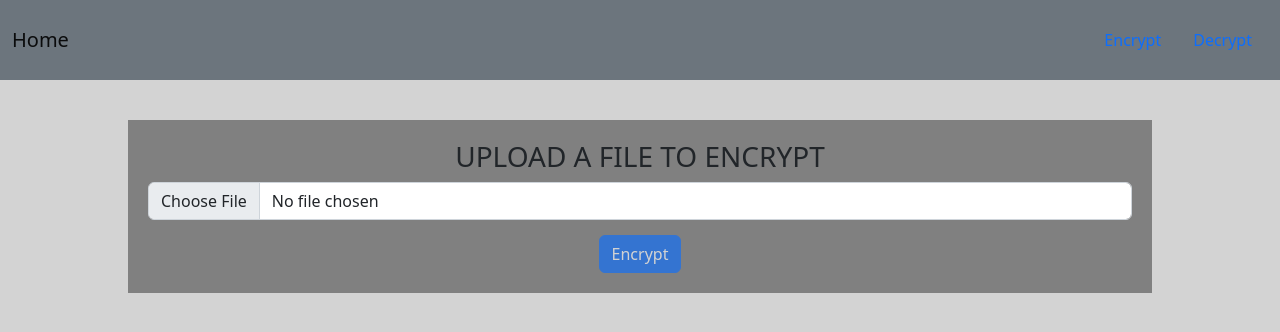
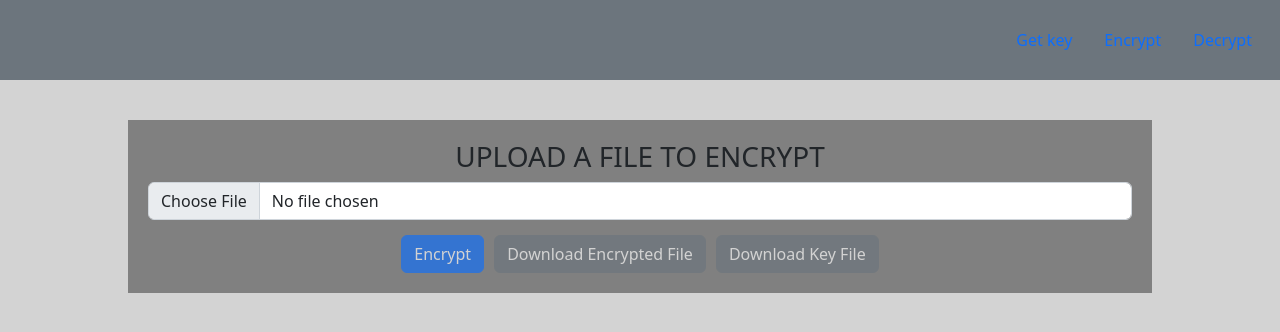
Before and after one commit to avrbovsky/canteen, a React (Create React App) app: page / in a window 1280 px wide. Shown: the top 332 px of the page. Built offline with nearby package versions, Linux system fonts and the light colour scheme.

Commit message:
Added GetKeyPage, hooked HomePage and DecryptPage with BE and removed EncryptPage

```diff
--- a/src/Routes.tsx
+++ b/src/Routes.tsx
@@ -1,6 +1,7 @@
 import { Route, Routes as RouterRoutes } from 'react-router-dom';
 import { DecryptPage } from './pages/DecryptPage';
 import { EncryptPage } from './pages/EncryptPage';
+import { GetKeyPage } from './pages/GetKeyPage';
 import { HomePage } from './pages/HomePage';
 
 
@@ -8,6 +9,7 @@ export const Routes = () => {
   return (
     <RouterRoutes>
       <Route index element={<HomePage />} />
+      <Route path="/get-key" element={<GetKeyPage />} />
       <Route path="/encrypt" element={<EncryptPage />} />
       <Route path="/decrypt" element={<DecryptPage />} />
     </RouterRoutes>
--- a/src/components/Header.tsx
+++ b/src/components/Header.tsx
@@ -4,10 +4,13 @@ export const Header = (): JSX.Element => {
   return (
     <div>
         <Navbar color='secondary' style={{height:'10vh'}}>
-            <NavbarBrand href="/">Home</NavbarBrand>
+            <NavbarBrand />
             <Nav>
+            <NavItem>
+                    <NavLink href="/get-key">Get key</NavLink>
+                </NavItem>
                 <NavItem>
-                    <NavLink href="/encrypt">Encrypt</NavLink>
+                    <NavLink href="/">Encrypt</NavLink>
                 </NavItem>
                 <NavItem>
                     <NavLink href="/decrypt">Decrypt</NavLink>
--- a/src/pages/DecryptPage.tsx
+++ b/src/pages/DecryptPage.tsx
@@ -1,24 +1,55 @@
 import React, { useState } from 'react';
 import {Input, Button} from 'reactstrap';
 
-export const DecryptPage = () => {
-    const [file, setFile] = useState<{}>();
-    const [publicKey, setPublicKey] = useState<string>('');
+export const DecryptPage = () =>{
+    const [file, setFile] = useState<File>();
+    const [fileName, setFileName] = useState<String>();
+    const [fileUploading, setFileUploading] = useState<boolean>(false);
 
     const handleFileSelect = (e: React.ChangeEvent<HTMLInputElement>): void => {
-        setFile(e.target.files![0])
+        const uploadedFile = e.target.files![0]
+        setFile(uploadedFile);
     }
 
-    const handleTextChange = (e: React.ChangeEvent<HTMLInputElement>): void => {
-        setPublicKey(e.target.value)
+    const handleDownloadEncrypt = () => {
+        fetch(`http://127.0.0.1:8080/downloadFile/decrypted_${fileName}`)
+        .then(resp => resp.blob())
+        .then(blob => {
+            const url = window.URL.createObjectURL(blob);
+            const link = document.createElement('a');
+            link.href = url;
+            const name = fileName?.replace('.txt', '');
+            link.setAttribute('download', `decrypted_${fileName}`);
+            document.body.appendChild(link);
+            link.click();
+        })
+        .catch(() => console.log("oh no!"));
+    }
+
+    const handleEncrypt = () => {
+        const name = file!.name.replace('encrypted_', '');
+        setFileName(name);
+        setFileUploading(true);
+        const bodyFormData = new FormData();
+        bodyFormData.append('file', file!, file!.name);
+        const requestOptions = {
+            method: 'POST',
+            body: bodyFormData,
+            mode: 'no-cors' as RequestMode,
+          };
+
+          fetch("http://localhost:8080/upload", requestOptions)
+            .then(response => response.text())
+            .then(result => {console.log(result); setFileUploading(false)})
+            .catch(error => console.log('error', error));
     }
 
     return (
         <div style={{width: '80%', backgroundColor: 'gray', marginLeft: 'auto', marginRight: 'auto', textAlign: 'center', padding: '20px'}}>
-            <h3>UPLOAD A FILE TO DECRYPT USING PRIVATE KEY</h3>
-            <Input onChange={handleFileSelect} type="file" />
-            <Input style={{marginTop: '5px'}} onChange={handleTextChange} type='text' placeholder='Enter private key' />
-            <Button style={{marginTop: '15px'}} color='primary' disabled={!file || !publicKey}>Decrypt</Button>
+            <h3>UPLOAD A FILE TO DECRYPT</h3>
+            <Input onChange={handleFileSelect} type="file" style={{marginBottom: '15px'}}/>
+            <Button style={{marginRight: '10px'}} color='primary' disabled={!file} onClick={handleEncrypt} >Decrypt</Button>
+            <Button style={{marginRight: '10px'}} onClick={handleDownloadEncrypt} disabled={!fileName} >Download Decrypted File</Button>
         </div>
     )
 }
--- /dev/null
+++ b/src/pages/GetKeyPage.tsx
@@ -0,0 +1,34 @@
+import React, { useState } from "react";
+import { Button, Col, Input, Row } from "reactstrap";
+
+export const GetKeyPage = () => {
+    const [privateKey, setPrivateKey] = useState<string>('');
+    const [publicKey, setPublicKey] = useState<string>('');
+
+    const handleGetKeys = () => {
+        fetch("http://localhost:8080/generate-assymetric-key")
+            .then(response => response.json())
+            .then(result => {
+                setPrivateKey(result.privateKey);
+                setPublicKey(result.publicKey);
+            })
+            .catch(error => console.log('error', error));
+    }
+
+    return (
+        <div style={{width: '80%', backgroundColor: 'gray', marginLeft: 'auto', marginRight: 'auto', textAlign: 'center', padding: '20px'}}>
+            <h3>GET RANDOM ASSYMETRIC KEY</h3>
+            <Row>
+                <Col>
+                <p>Private key</p>
+                    <Input type="text" disabled value={privateKey} />
+                </Col>
+                <Col>
+                <p>Public key</p>
+                    <Input type="text" disabled value={publicKey} />
+                </Col>
+            </Row>
+            <Button color="primary" onClick={handleGetKeys} style={{marginTop: '15px'}} >Get random keys</Button>
+        </div>
+    );
+}
--- a/src/pages/HomePage.tsx
+++ b/src/pages/HomePage.tsx
@@ -2,28 +2,69 @@ import React, { useState } from 'react';
 import {Input, Button} from 'reactstrap';
 
 export const HomePage = () =>{
-    const [file, setFile] = useState<string | undefined>('');
+    const [file, setFile] = useState<File>();
+    const [fileName, setFileName] = useState<String>();
+    const [fileUploading, setFileUploading] = useState<boolean>(false);
 
     const handleFileSelect = (e: React.ChangeEvent<HTMLInputElement>): void => {
-        e.preventDefault()
-        const reader = new FileReader()
-        reader.onload = async (e) => {
-            const text = (e.target!.result)
-            setFile(text?.toString());
-        };
-        reader.readAsText(e.target.files![0])
+        const uploadedFile = e.target.files![0]
+        setFile(uploadedFile);
+    }
+
+    const handleDownloadKey = () => {
+        fetch(`http://127.0.0.1:8080/downloadFile/key_${fileName}`)
+        .then(resp => resp.blob())
+        .then(blob => {
+            const url = window.URL.createObjectURL(blob);
+            const link = document.createElement('a');
+            link.href = url;
+            const name = fileName?.replace('.txt', '');
+            link.setAttribute('download', `key_${fileName}`);
+            document.body.appendChild(link);
+            link.click();
+        })
+        .catch(() => console.log("oh no!"));
+    }
+
+    const handleDownloadEncrypt = () => {
+        fetch(`http://127.0.0.1:8080/downloadFile/encrypted_${fileName}`)
+        .then(resp => resp.blob())
+        .then(blob => {
+            const url = window.URL.createObjectURL(blob);
+            const link = document.createElement('a');
+            link.href = url;
+            const name = fileName?.replace('.txt', '');
+            link.setAttribute('download', `encrypted_${fileName}`);
+            document.body.appendChild(link);
+            link.click();
+        })
+        .catch(() => console.log("oh no!"));
     }
 
     const handleEncrypt = () => {
-        const encodedFile = Buffer.from(file!).toString('base64');
-        console.log(encodedFile)
+        setFileName(file?.name)
+        setFileUploading(true);
+        const bodyFormData = new FormData();
+        bodyFormData.append('file', file!, file!.name);
+        const requestOptions = {
+            method: 'POST',
+            body: bodyFormData,
+            mode: 'no-cors' as RequestMode,
+          };
+
+          fetch("http://localhost:8080/upload", requestOptions)
+            .then(response => response.text())
+            .then(result => {console.log(result); setFileUploading(false)})
+            .catch(error => console.log('error', error));
     }
 
     return (
         <div style={{width: '80%', backgroundColor: 'gray', marginLeft: 'auto', marginRight: 'auto', textAlign: 'center', padding: '20px'}}>
             <h3>UPLOAD A FILE TO ENCRYPT</h3>
-            <Input onChange={handleFileSelect} type="file" />
-            <Button style={{marginTop: '15px'}} color='primary' disabled={!file} onClick={handleEncrypt} >Encrypt</Button>
+            <Input onChange={handleFileSelect} type="file" style={{marginBottom: '15px'}}/>
+            <Button style={{marginRight: '10px'}} color='primary' disabled={!file} onClick={handleEncrypt} >Encrypt</Button>
+            <Button style={{marginRight: '10px'}} onClick={handleDownloadEncrypt} disabled={!fileName} >Download Encrypted File</Button>
+            <Button onClick={handleDownloadKey} disabled={!fileName} >Download Key File</Button>
         </div>
     )
 }
```
